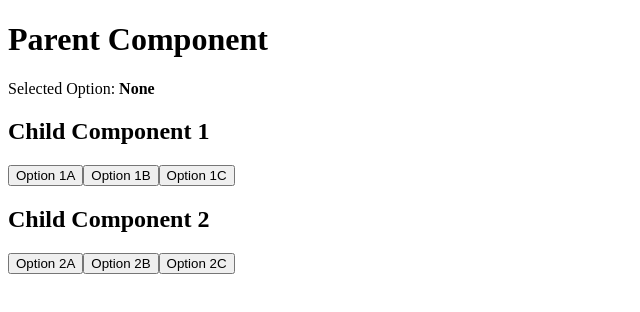
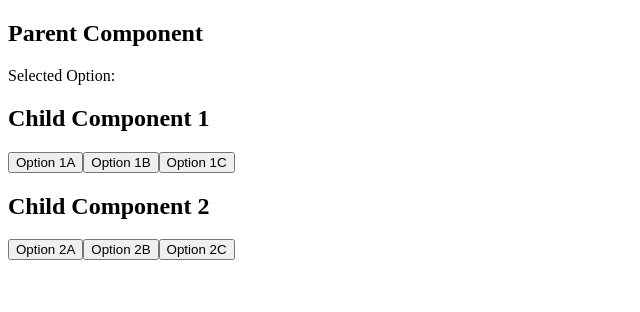
Before and after one commit to acciojob/lift-state-up-3-Satyam722, a React app: page / in a window 1280 px wide. Shown: the top 312 px of the page, without its empty margins (0-640 px from the left). Built offline with nearby package versions, Linux system fonts and the light colour scheme.

Commit message:
Update App.js

```diff
--- a/src/components/App.js
+++ b/src/components/App.js
@@ -4,30 +4,19 @@ import ChildComponent2 from './ChildComponent2';
 import './../styles/App.css';
 
 function App() {
-  // State as per requirements
-  const [selectedOption, setSelectedOption] = useState("");
+  const [selectedOption, setSelectedOption] = useState('');
 
-  // Handler to update state from child components
-  const handleOptionSelect = (option) => {
+  const handleOptionChange = (option) => {
     setSelectedOption(option);
   };
 
   return (
-    <div id="main">
-      <h1>Parent Component</h1>
-      <p>Selected Option: <strong>{selectedOption || "None"}</strong></p>
+    <div id="main" className="parent">
+      <h2>Parent Component</h2>
+      <p id="selectedOption">Selected Option: {selectedOption}</p>
 
-      <div className="child-container">
-        <ChildComponent1
-          onOptionSelect={handleOptionSelect}
-          selectedOption={selectedOption}
-        />
-
-        <ChildComponent2
-          onOptionSelect={handleOptionSelect}
-          selectedOption={selectedOption}
-        />
-      </div>
+      <ChildComponent1 onButtonClick={handleOptionChange} />
+      <ChildComponent2 onButtonClick={handleOptionChange} />
     </div>
   );
 }
```
